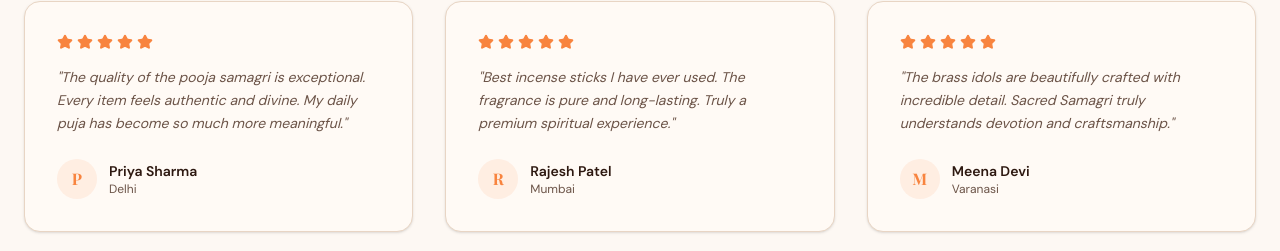
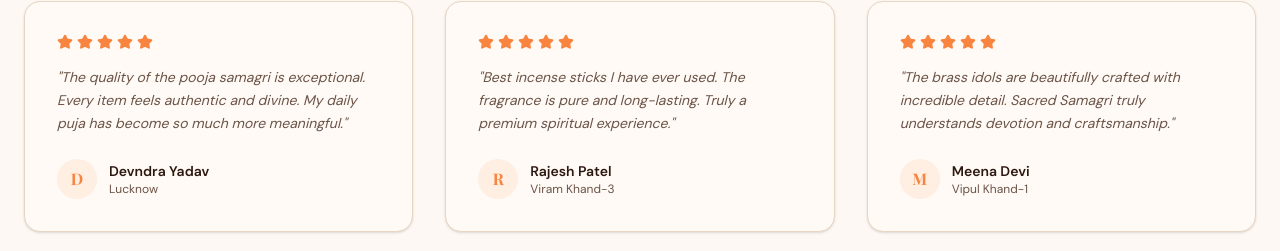
Before and after one commit to devendrabhattsqaure-design/home-screen-video, a Next.js app: page / in a window 1280 px wide. Shown: the part 2504-2755 px from the top of the page. Built offline with nearby package versions, Linux system fonts and the light colour scheme; a web font is replaced by a local one.

Commit message:
testimonial

```diff
--- a/app/page.tsx
+++ b/app/page.tsx
@@ -37,20 +37,20 @@ const features = [
 
 const testimonials = [
   {
-    name: "Priya Sharma",
-    location: "Delhi",
+    name: "Devndra Yadav",
+    location: "Lucknow",
     text: "The quality of the pooja samagri is exceptional. Every item feels authentic and divine. My daily puja has become so much more meaningful.",
     rating: 5,
   },
   {
     name: "Rajesh Patel",
-    location: "Mumbai",
+    location: "Viram Khand-3",
     text: "Best incense sticks I have ever used. The fragrance is pure and long-lasting. Truly a premium spiritual experience.",
     rating: 5,
   },
   {
     name: "Meena Devi",
-    location: "Varanasi",
+    location: "Vipul Khand-1",
     text: "The brass idols are beautifully crafted with incredible detail. Sacred Samagri truly understands devotion and craftsmanship.",
     rating: 5,
   },
```
